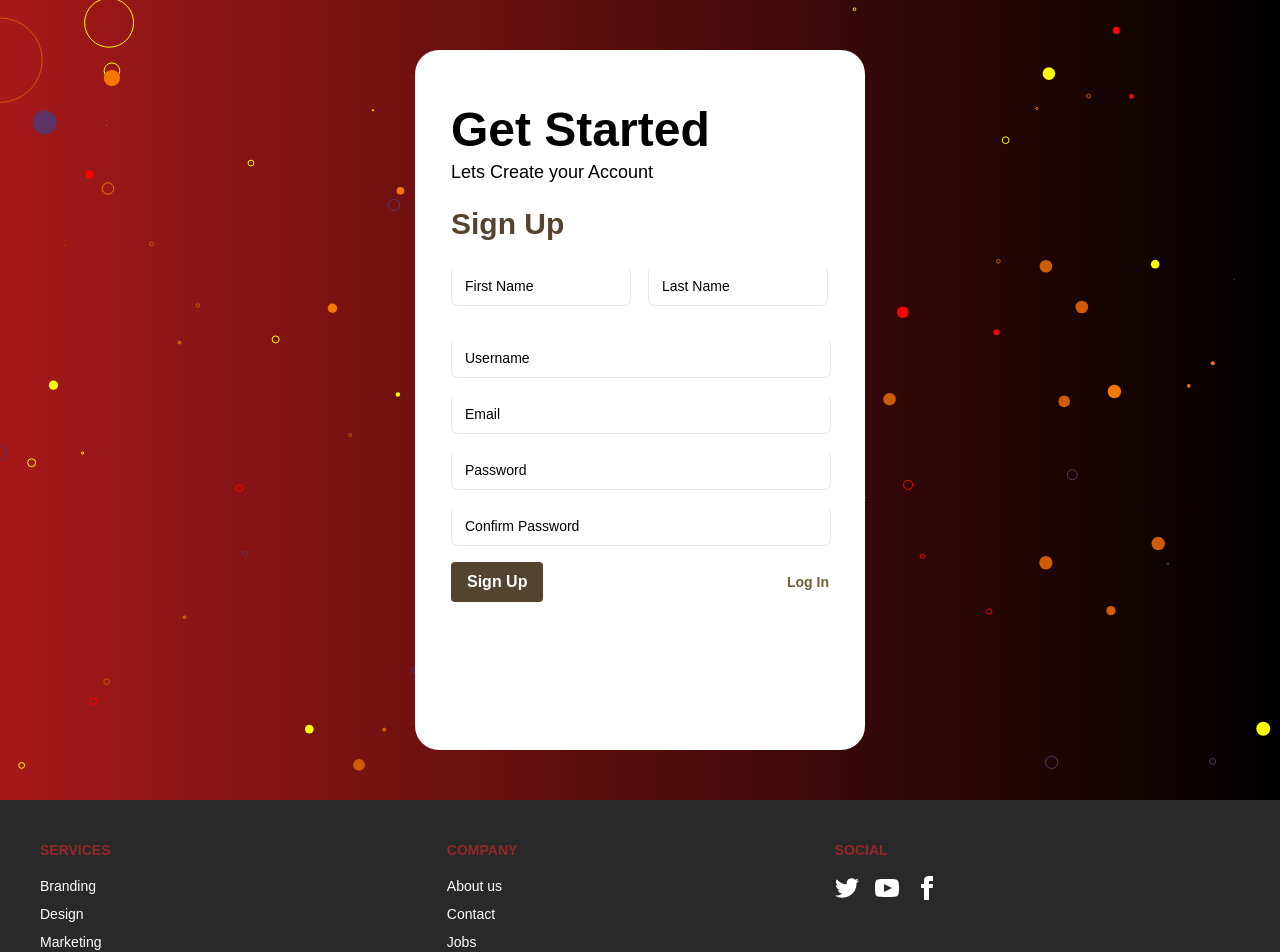
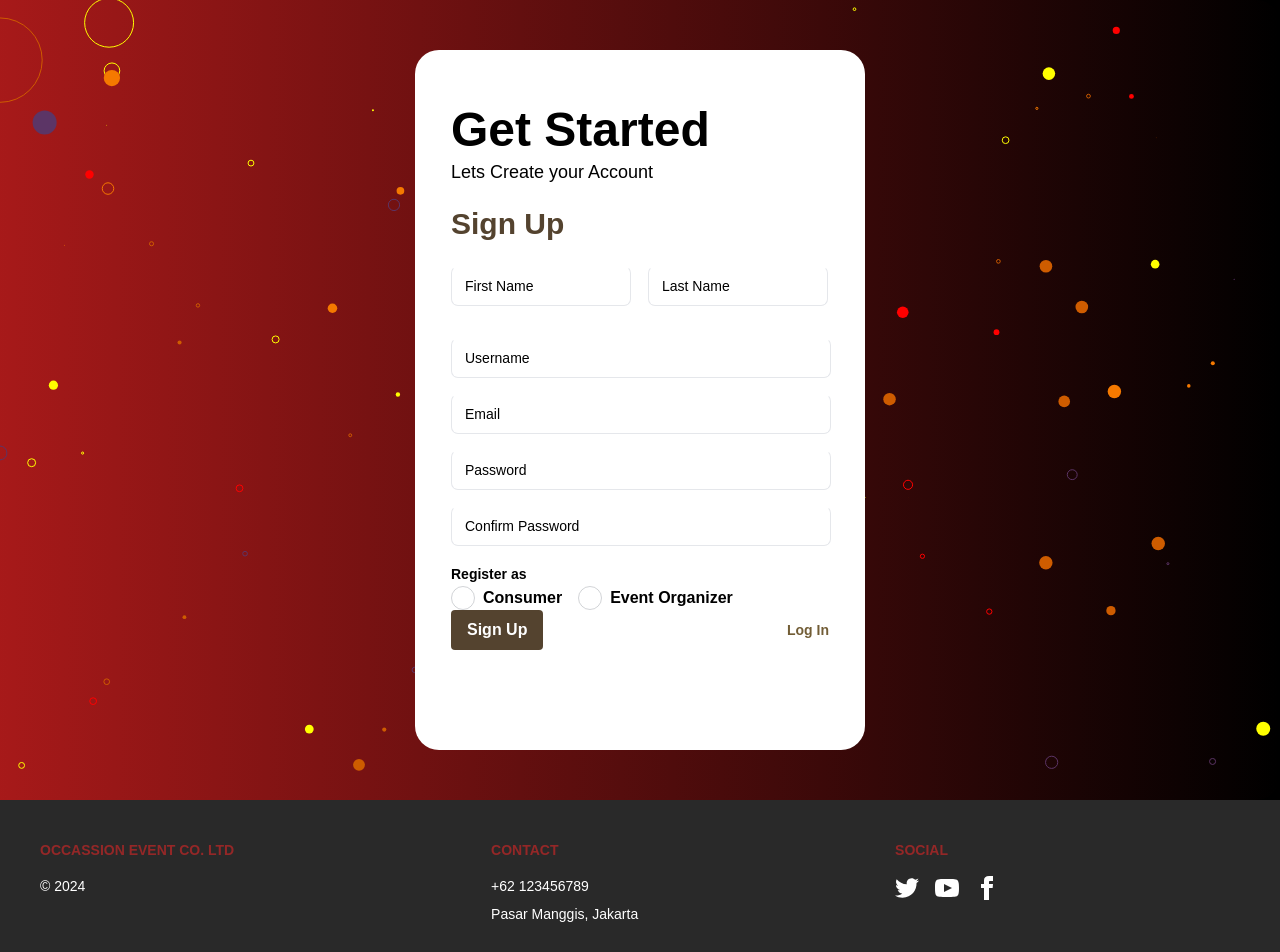
Before and after one commit to MasRfif/MiniProt, a Next.js app in the folder Web/: page /SignUp in a window 1280 px wide. Shown: the top 952 px of the page. Built offline with nearby package versions, Linux system fonts and the light colour scheme.

Commit message:
sign up fix, create event fix

```diff
--- a/Web/src/app/(page)/SignUp/page.tsx
+++ b/Web/src/app/(page)/SignUp/page.tsx
@@ -1,5 +1,6 @@
 "use client";
 import Background from "@/components/2.Body/Background";
+import Link from "next/link";
 import { useRouter } from "next/navigation";
 import { useState } from "react";
 
@@ -9,22 +10,23 @@ export default function SignUp() {
   const [username, setUsername] = useState("");
   const [email, setEmail] = useState("");
   const [password, setPassword] = useState("");
+  const [roleId, setRoleId] = useState("");
   const router = useRouter();
 
   async function handleSubmit(e: React.FormEvent<HTMLFormElement>) {
     e.preventDefault();
 
-    const data = { firstName, lastName, username, email, password };
+    const data = { firstName, lastName, username, email, password, roleId };
 
     try {
       await fetch("http://localhost:8069/api/v1/auth/register", {
-
         method: "POST",
         headers: { "Content-Type": "application/json" },
         body: JSON.stringify(data),
         credentials: "include",
       });
 
+      console.log(roleId);
       router.push("/login"); //push ke confirm email
       router.refresh();
     } catch (error) {
@@ -159,6 +161,34 @@ export default function SignUp() {
                   </div>
                 </div>
               </div>
+
+              {/* User Type */}
+              <div>
+                <label className="text-sm">Register as</label>
+                <div className="flex items-center space-x-4">
+                  <label className="flex items-center">
+                    <input
+                      type="radio"
+                      name="userRole"
+                      value={roleId}
+                      onChange={(e) => setRoleId("2")}
+                      className="radio"
+                    />
+                    <span className="ml-2">Consumer</span>
+                  </label>
+                  <label className="flex items-center">
+                    <input
+                      type="radio"
+                      name="userRole"
+                      value={roleId}
+                      onChange={(e) => setRoleId("1")}
+                      className="radio"
+                    />
+                    <span className="ml-2">Event Organizer</span>
+                  </label>
+                </div>
+              </div>
+
               <div className="flex items-center justify-between">
                 <button
                   type="submit"
@@ -166,12 +196,12 @@ export default function SignUp() {
                 >
                   Sign Up
                 </button>
-                <a
-                  href="/Login"
+                <Link
+                  href="/login"
                   className="inline-block align-baseline font-bold text-sm text-[#725d36] hover:text-[#b5a85a]"
                 >
                   Log In
-                </a>
+                </Link>
               </div>
 
               <div></div>
--- a/Web/src/app/(page)/admin/page.tsx
+++ b/Web/src/app/(page)/admin/page.tsx
@@ -18,7 +18,9 @@ export default function AdminPage() {
   const [isFreeEvent, setIsFreeEvent] = useState(true);
   const router = useRouter();
 
-  const handleInputChange = (event: React.ChangeEvent<HTMLInputElement | HTMLTextAreaElement>) => {
+  const handleInputChange = (
+    event: React.ChangeEvent<HTMLInputElement | HTMLTextAreaElement>
+  ) => {
     const { name, value } = event.target;
 
     if ((event.target as HTMLInputElement).files) {
@@ -29,7 +31,9 @@ export default function AdminPage() {
     }
   };
 
-  const handleEventTypeChange = (event: React.ChangeEvent<HTMLInputElement>) => {
+  const handleEventTypeChange = (
+    event: React.ChangeEvent<HTMLInputElement>
+  ) => {
     const isPaid = event.target.value;
     setFormData({ ...formData, isPaid });
     setIsFreeEvent(isPaid === "free");
@@ -70,39 +74,83 @@ export default function AdminPage() {
   return (
     <>
       <section className="flex w-full h-screen justify-center items-center bg-gradient-to-t from-black to-red-700/90">
-        <div className="card bg-white shadow-xl max-w-[calc(100%-40px)]">
+        <div className="card bg-white shadow-xl">
           <div className="card-body p-6">
-            <h2 className="card-title text-lg font-semibold mb-4">Create Event</h2>
+            <h2 className="card-title text-lg font-semibold mb-4">
+              Create Event
+            </h2>
 
-            <form onSubmit={handleSubmit} className="flex flex-col gap-4">
+            {/* <form onSubmit={handleSubmit} className="flex flex-col gap-4"> */}
+            <form onSubmit={handleSubmit}>
+              <div className="grid grid-cols-1 md:grid-cols-2 grid-rows-4 gap-4">
                 {/* Event Name */}
                 <div>
                   <legend className="text-sm">Event Name</legend>
-                <input type="text" name="eventName" value={formData.eventName} onChange={handleInputChange} className="input input-bordered w-full text-white" />
+                  <input
+                    type="text"
+                    name="eventName"
+                    value={formData.eventName}
+                    onChange={handleInputChange}
+                    className="input input-bordered w-full text-white"
+                  />
                 </div>
 
                 {/* Description */}
                 <div>
                   <legend className="text-sm">Description Event</legend>
-                <textarea name="description" value={formData.description} onChange={handleInputChange} className="textarea textarea-bordered w-full text-white"></textarea>
+                  <textarea
+                    name="description"
+                    value={formData.description}
+                    onChange={handleInputChange}
+                    className="textarea textarea-bordered w-full text-white"
+                  ></textarea>
                 </div>
 
                 {/* Location */}
                 <div>
                   <legend className="text-sm">Place & Location</legend>
-                <input type="text" name="location" value={formData.location} onChange={handleInputChange} className="input input-bordered w-full text-white" />
+                  <input
+                    type="text"
+                    name="location"
+                    value={formData.location}
+                    onChange={handleInputChange}
+                    className="input input-bordered w-full text-white"
+                  />
                 </div>
 
                 {/* Date & Time */}
                 <div>
                   <legend className="text-sm">Date & Time Event</legend>
-                <input type="datetime-local" name="datetime" value={formData.datetime} onChange={handleInputChange} className="input input-bordered w-full text-white" />
+                  <input
+                    type="datetime-local"
+                    name="datetime"
+                    value={formData.datetime}
+                    onChange={handleInputChange}
+                    className="input input-bordered w-full text-white"
+                  />
                 </div>
 
                 {/* Available Seats */}
                 <div>
                   <legend className="text-sm">Available Seat</legend>
-                <input type="number" name="availableSeat" value={formData.availableSeat} onChange={handleInputChange} className="input input-bordered w-full text-white" />
+                  <input
+                    type="number"
+                    name="availableSeat"
+                    value={formData.availableSeat}
+                    onChange={handleInputChange}
+                    className="input input-bordered w-full text-white"
+                  />
+                </div>
+
+                {/* Event Photo */}
+                <div>
+                  <legend className="text-sm">Add Your Event Photo</legend>
+                  <input
+                    type="file"
+                    name="eventPhoto"
+                    onChange={handleInputChange}
+                    className="file-input file-input-bordered w-full text-white"
+                  />
                 </div>
 
                 {/* Event Type */}
@@ -110,11 +158,23 @@ export default function AdminPage() {
                   <legend className="text-sm">Type Event</legend>
                   <div className="flex items-center space-x-4">
                     <label className="flex items-center">
-                    <input type="radio" name="isPaid" value="free" onChange={handleEventTypeChange} className="radio" />
+                      <input
+                        type="radio"
+                        name="isPaid"
+                        value="free"
+                        onChange={handleEventTypeChange}
+                        className="radio"
+                      />
                       <span className="ml-2">Free</span>
                     </label>
                     <label className="flex items-center">
-                    <input type="radio" name="isPaid" value="paid" onChange={handleEventTypeChange} className="radio " />
+                      <input
+                        type="radio"
+                        name="isPaid"
+                        value="paid"
+                        onChange={handleEventTypeChange}
+                        className="radio "
+                      />
                       <span className="ml-2">Paid</span>
                     </label>
                   </div>
@@ -124,16 +184,16 @@ export default function AdminPage() {
                 {!isFreeEvent && (
                   <div>
                     <legend className="text-sm">Event Price</legend>
-                  <input type="number" name="price" value={formData.price} onChange={handleInputChange} className="input input-bordered w-full text-white" />
+                    <input
+                      type="number"
+                      name="price"
+                      value={formData.price}
+                      onChange={handleInputChange}
+                      className="input input-bordered w-full text-white"
+                    />
                   </div>
                 )}
-
-              {/* Event Photo */}
-              <div className="mt-4">
-                <legend className="text-sm">Add Your Event Photo</legend>
-                <input type="file" name="eventPhoto" onChange={handleInputChange} className="file-input file-input-bordered w-full text-white" />
               </div>
-
               {/* Submit Button */}
               <div className="card-actions justify-end mt-4">
                 <button type="submit" className="btn btn-primary w-full">
--- a/Web/src/app/(page)/user/page.tsx
+++ b/Web/src/app/(page)/user/page.tsx
@@ -20,7 +20,7 @@ export default function UserPage() {
 
       const resData = await res.json();
       setUserData(resData);
-      console.log(resData.data);
+      //console.log(resData.data);
     } catch (error) {
       console.error(error);
     }
@@ -46,7 +46,7 @@ export default function UserPage() {
             <h1 className="mt-2">
               Referral Code:{" "}
               <span className="font-light">
-                {userData?.data?.referralCode?.value}
+                {userData?.data?.referalCode?.[0]?.value}
               </span>
             </h1>
 
@@ -54,11 +54,11 @@ export default function UserPage() {
               <h2 className="font-semibold">Wallet Info</h2>
               <div className="flex items-center space-x-2">
                 <p>Balance:</p>
-                <p>a</p>
+                <p>{userData?.data?.wallet?.[0]?.saldo}</p>
               </div>
               <div className="flex items-center space-x-2 mt-2">
                 <p>Redeemed Points:</p>
-                <p>a</p>
+                <p>{userData?.data?.wallet?.[0]?.points}</p>
               </div>
             </div>
 
--- a/Web/src/components/3.Footer/Footer.tsx
+++ b/Web/src/components/3.Footer/Footer.tsx
@@ -3,18 +3,18 @@ export default function Footer() {
     <>
       <footer className="footer bg-[#292929] text-base-content p-10">
         <nav>
-          <h6 className="footer-title text-red-600">Services</h6>
-          <a className="link link-hover text-white">Branding</a>
-          <a className="link link-hover text-white">Design</a>
+          <h6 className="footer-title text-red-600">Occassion Event Co. Ltd</h6>
+          <a className="link link-hover text-white">© 2024</a>
+          {/* <a className="link link-hover text-white">Design</a>
           <a className="link link-hover text-white">Marketing</a>
-          <a className="link link-hover text-white">Advertisement</a>
+          <a className="link link-hover text-white">Advertisement</a> */}
         </nav>
         <nav>
-          <h6 className="footer-title text-red-600">Company</h6>
-          <a className="link link-hover text-white">About us</a>
-          <a className="link link-hover text-white">Contact</a>
-          <a className="link link-hover text-white">Jobs</a>
-          <a className="link link-hover text-white">Press kit</a>
+          <h6 className="footer-title text-red-600">Contact</h6>
+          <a className="link link-hover text-white">+62 123456789</a>
+          <a className="link link-hover text-white">Pasar Manggis, Jakarta</a>
+          {/* <a className="link link-hover text-white">About Us</a>
+          <a className="link link-hover text-white">Charles Nikah</a> */}
         </nav>
         <nav>
           <h6 className="footer-title text-red-600">Social</h6>
```
Also changed, not shown: 1 other file (tests, documents, lock files or other folders). Lines whose indentation alone changed are shown as unchanged.
